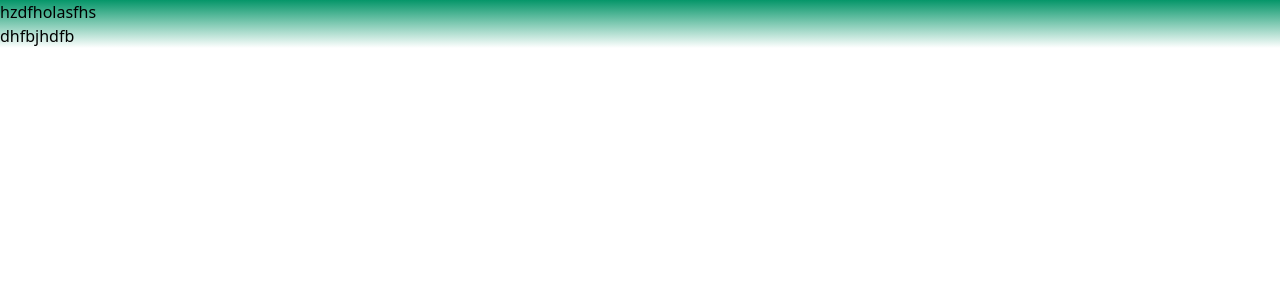
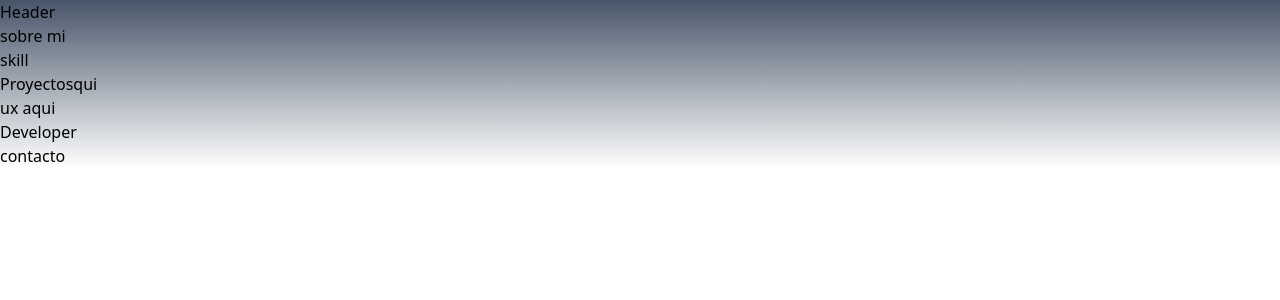
Before and after one commit to LuisCaro92/newPortLc, a React (Create React App) app: page / in a window 1280 px wide. Shown: the top 300 px of the page. Built offline with nearby package versions, Linux system fonts and the light colour scheme.

Commit message:
compnentes creados

```diff
--- a/src/App.js
+++ b/src/App.js
@@ -3,7 +3,7 @@ import './App.css';
 
 function App() {
   return (
-    <div className="App bg-gradient-to-b w-full from-emerald-600 bg-inhert">
+    <div className="App bg-gradient-to-b bg-cover w-full from-slate-600">
     <Home/>
     </div>
   );
--- a/src/Home.js
+++ b/src/Home.js
@@ -1,8 +1,19 @@
+import About from "./componentes/About";
+import Contact from "./componentes/Contact";
+import Footer from "./componentes/Footer";
+import Header from "./componentes/Header";
+import Projects from "./componentes/Project/Projects";
 
 const Home = ()=>{
 
     return(
-        <div className="">hzdfholasfhs<div>dhfbjhdfb</div>
+        <div className="">
+            <Header/>
+            <About/>
+            <Projects/>
+            <Contact/>
+            <Footer/>
+
         </div>
     )
 }
--- /dev/null
+++ b/src/componentes/About.js
@@ -0,0 +1,13 @@
+import Skill from "./Skill";
+
+const About =()=>{
+
+    return (
+        <div>
+            sobre mi
+            <Skill/>
+        </div>
+    )
+}
+
+export default About;
--- /dev/null
+++ b/src/componentes/Contact.js
@@ -0,0 +1,10 @@
+
+
+const Contact =()=>{
+
+    return(
+        <div>contacto</div>
+    )
+};
+
+export default Contact;
--- /dev/null
+++ b/src/componentes/Footer.js
@@ -0,0 +1,10 @@
+
+
+const Footer =()=>{
+
+    return  (
+        <div></div>
+    )
+};
+
+export default Footer;
--- /dev/null
+++ b/src/componentes/Header.js
@@ -0,0 +1,17 @@
+
+
+const Header =()=>{
+
+
+    return(
+        <div>
+            <div>
+                <nav>
+                    Header
+                </nav>
+            </div>
+        </div>
+    )
+}
+
+export default Header;
--- /dev/null
+++ b/src/componentes/Project/Dev.js
@@ -0,0 +1,11 @@
+
+
+const Dev =()=>{
+    return(
+        <div>
+            Developer
+        </div>
+    )
+};
+
+export default Dev;
--- /dev/null
+++ b/src/componentes/Project/Projects.js
@@ -0,0 +1,16 @@
+import Dev from "./Dev";
+import Ux from "./Ux";
+
+
+const Projects =()=>{
+
+    return (
+        <div>Proyectosqui
+
+            <Ux/>
+            <Dev/>
+        </div>
+    )
+};
+
+export default Projects;
--- /dev/null
+++ b/src/componentes/Project/Ux.js
@@ -0,0 +1,10 @@
+
+
+const Ux =()=>{
+
+    return(
+    <div>ux aqui</div>
+    )
+};
+
+export default Ux;
--- /dev/null
+++ b/src/componentes/Skill.js
@@ -0,0 +1,13 @@
+
+
+const Skill =()=>{
+
+
+    return (
+        <div>
+            skill
+        </div>
+    )
+}
+
+export default Skill;
```
